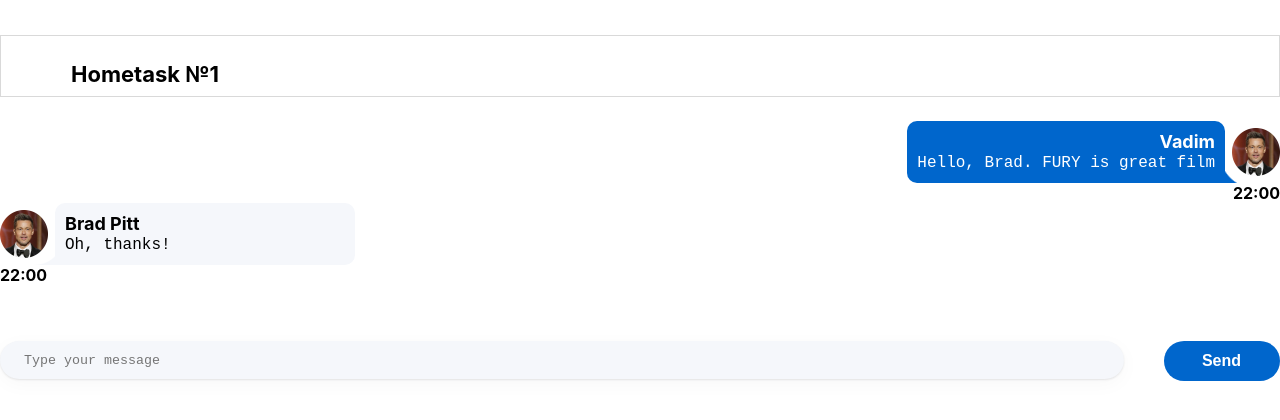
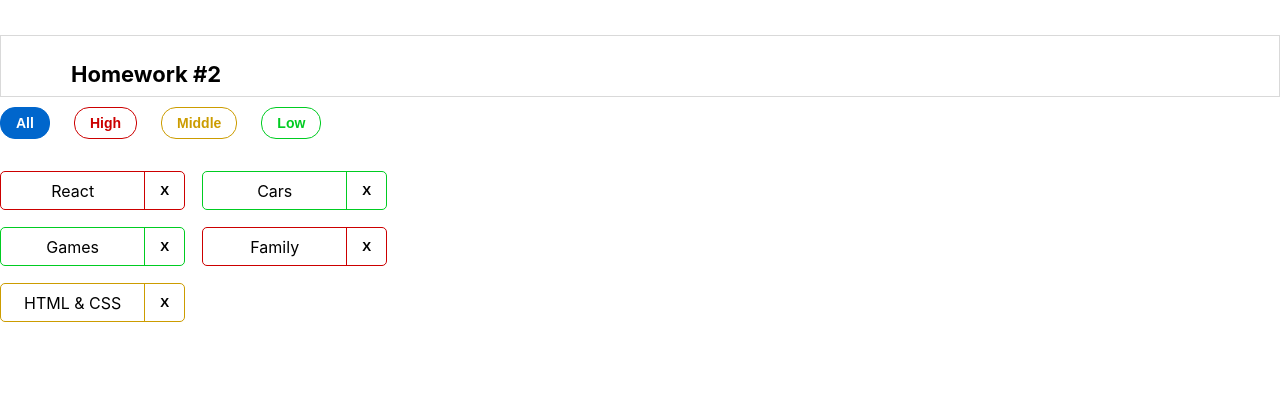
Before and after one commit to vadimcrmnl1/hws2, a React (Create React App) app: page / in a window 1280 px wide. Shown: the top 420 px of the page. Built offline with nearby package versions, Linux system fonts and the light colour scheme.

Commit message:
hws2 - 231022

```diff
--- a/src/s1-main/App.tsx
+++ b/src/s1-main/App.tsx
@@ -1,13 +1,14 @@
 import React from 'react'
 import s from './App.module.css'
 import HW1 from '../s2-homeworks/hw01/HW1'
+import HW2 from "../s2-homeworks/hw02/HW2";
 
 function App() {
     return (
         <div className={s.App}>
-            <HW1/>
+            {/*<HW1/>*/}
             {/*раскомментировать по ходу выполнения*/}
-            {/*<HW2/>*/}
+            <HW2/>
             {/*<HW3/>*/}
             {/*<HW4/>*/}
 
--- a/src/s2-homeworks/hw02/HW2.tsx
+++ b/src/s2-homeworks/hw02/HW2.tsx
@@ -3,8 +3,8 @@
 import s2 from '../../s1-main/App.module.css'
 
 /*
-* 1 - описать типы AffairPriorityType, AffairType
-* 2 - указать нужный тип для defaultAffairs
+* 1 - описать типы AffairPriorityType, AffairType +
+* 2 - указать нужный тип для defaultAffairs +
 * 3 - дописать типы и логику функции filterAffairs и проверить её тестами
 * 4 - выполнить пункт 3 для функции deleteAffair
 * 5 - указать нужный тип в useState с affairs
@@ -17,42 +17,56 @@
 * */
 
 // types
-export type AffairPriorityType = any // need to fix any
+export type AffairPriorityType = 'high' | 'low' | 'middle' // need to fix any
 export type AffairType = {
-    _id: any // need to fix any
-    name: any // need to fix any
+    _id: number // need to fix any
+    name: string // need to fix any
     priority: AffairPriorityType
 }
 export type FilterType = 'all' | AffairPriorityType
 
 // constants
-const defaultAffairs: any = [ // need to fix any
+const defaultAffairs: Array<AffairType> = [ // need to fix any
     {_id: 1, name: 'React', priority: 'high'}, // студенты могут изменить содержимое name и количество элементов в массиве, ...priority не менять!
-    {_id: 2, name: 'anime', priority: 'low'},
-    {_id: 3, name: 'games', priority: 'low'},
-    {_id: 4, name: 'work', priority: 'high'},
-    {_id: 5, name: 'html & css', priority: 'middle'},
+    {_id: 2, name: 'Cars', priority: 'low'},
+    {_id: 3, name: 'Games', priority: 'low'},
+    {_id: 4, name: 'Family', priority: 'high'},
+    {_id: 5, name: 'HTML & CSS', priority: 'middle'},
 ]
 
 // pure helper functions
-export const filterAffairs = (affairs: any, filter: any): any => { // need to fix any
+export const filterAffairs = (affairs: Array<AffairType>, filter: FilterType): Array<AffairType> => { // need to fix any
+    let filterAffairs = defaultAffairs;
+
+    if (filter === 'high') {
+        filterAffairs = defaultAffairs.filter(el => el.priority === 'high');
+    }
+    if (filter === 'middle') {
+        filterAffairs = defaultAffairs.filter(el => el.priority === 'middle');
+    }
+    if (filter === 'low') {
+        filterAffairs = defaultAffairs.filter(el => el.priority === 'low');
+    }
+    return filterAffairs
+
+    // need to fix
+}
+export const deleteAffair = (affairs: Array<AffairType>, _id: number): AffairType[] => {
+    debugger// need to fix any
+    return affairs.filter(el => el._id !== _id);
+
+    // need to fix
+}
 
 
-    return affairs // need to fix
-}
-export const deleteAffair = (affairs: any, _id: any): any => { // need to fix any
-
-    return affairs // need to fix
-}
-
 function HW2() {
-    const [affairs, setAffairs] = useState<any>(defaultAffairs) // need to fix any
+    const [affairs, setAffairs] = useState<Array<AffairType>>(defaultAffairs) // need to fix any
     const [filter, setFilter] = useState<FilterType>('all')
 
     const filteredAffairs = filterAffairs(affairs, filter)
-    const deleteAffairCallback = (_id: any) => { // need to fix any
+    const deleteAffairCallback = (_id: number) => setAffairs(deleteAffair(affairs, _id)) // need to fix any
         // need to fix
-    }
+
 
     return (
         <div id={'hw2'}>
--- a/src/s2-homeworks/hw02/affairs/Affairs.tsx
+++ b/src/s2-homeworks/hw02/affairs/Affairs.tsx
@@ -4,24 +4,24 @@
 import s from './Affairs.module.css'
 
 type AffairsPropsType = {
-    data: any // need to fix any
-    setFilter: any
-    deleteAffairCallback: any
+    data: AffairType[] // need to fix any
+    setFilter: (filter: FilterType) => void
+    deleteAffairCallback: (_id: number) => void
     filter: FilterType
 }
 
 function Affairs(props: AffairsPropsType) {
     const setAll = () => {
-        // need to fix
+      props.setFilter('all')  // need to fix
     }
     const setHigh = () => {
-        // need to fix
+       props.setFilter('high') // need to fix
     }
     const setMiddle = () => {
-        // need to fix
+       props.setFilter('middle') // need to fix
     }
     const setLow = () => {
-        // need to fix
+       props.setFilter('low') // need to fix
     }
 
     const cnAll = s.button + ' ' + s.all + (props.filter === 'all' ? ' ' + s.active : '')
--- a/src/s2-homeworks/hw02/affairs/affair/Affair.tsx
+++ b/src/s2-homeworks/hw02/affairs/affair/Affair.tsx
@@ -1,17 +1,18 @@
 import React from 'react'
-import { AffairType } from '../../HW2'
+import {AffairType} from '../../HW2'
 import s from './Affair.module.css'
 import s2 from '../Affairs.module.css'
+
 
 type AffairPropsType = {
     // key не нужно типизировать
     affair: AffairType
-    deleteAffairCallback: any // need to fix any
+    deleteAffairCallback: (_id: number) => void // need to fix any
 }
 
 function Affair(props: AffairPropsType) {
     const deleteCallback = () => {
-        // need to fix
+      props.deleteAffairCallback(props.affair._id)  // need to fix
     }
 
     const nameClass = s.name + ' ' + s2[props.affair.priority]
@@ -25,16 +26,16 @@
         >
             <div id={'hw2-name-' + props.affair._id} className={nameClass}>
                 {/*создаёт студент*/}
-
+                {props.affair.name}
                 {/**/}
             </div>
             <div id={'hw2-priority-' + props.affair._id} hidden>
                 {/*создаёт студент*/}
-
+                {props.affair.priority}
                 {/**/}
             </div>
 
-            <button
+            <button onClick={deleteCallback}
                 id={'hw2-button-delete-' + props.affair._id}
                 className={buttonClass}
                 // need to fix
```
